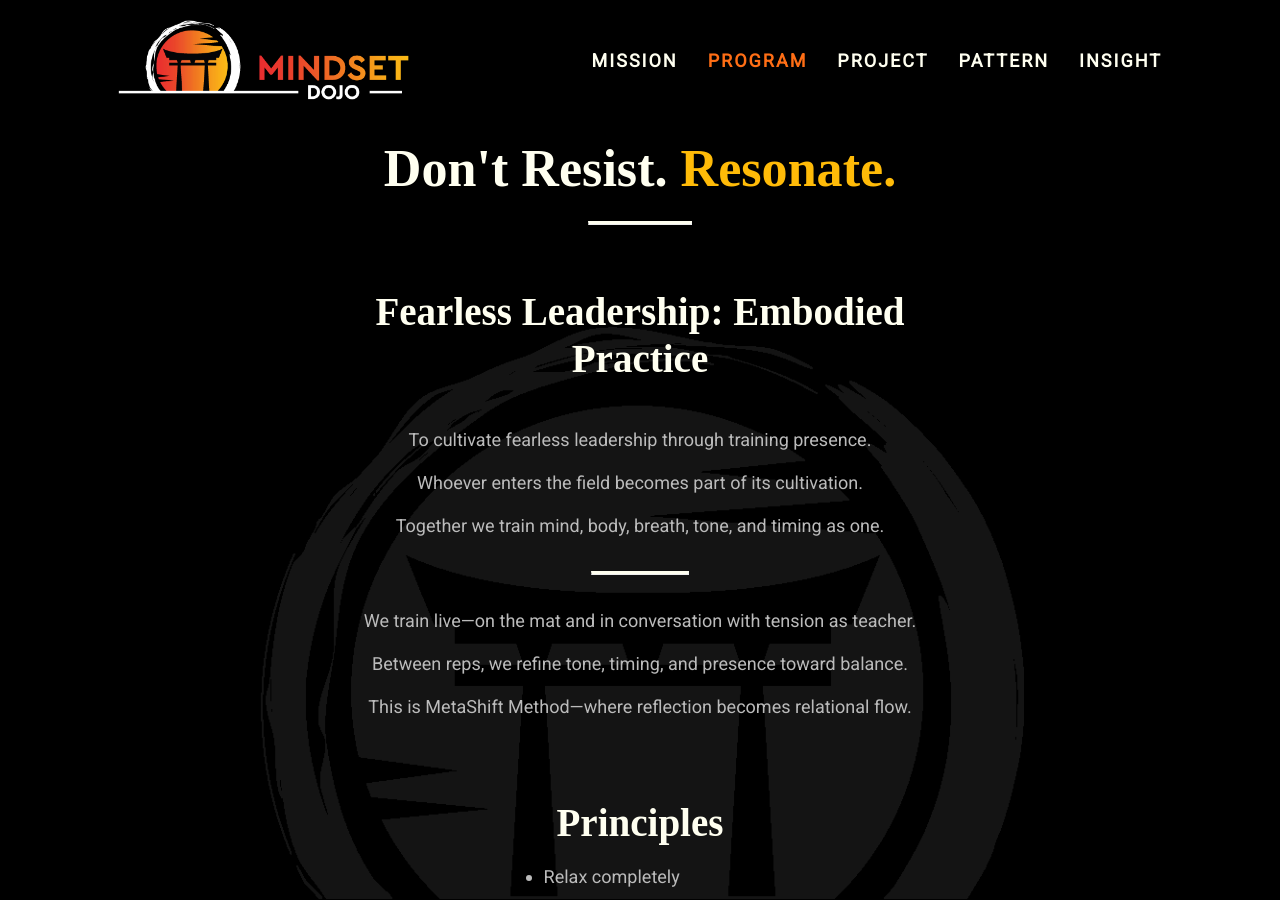
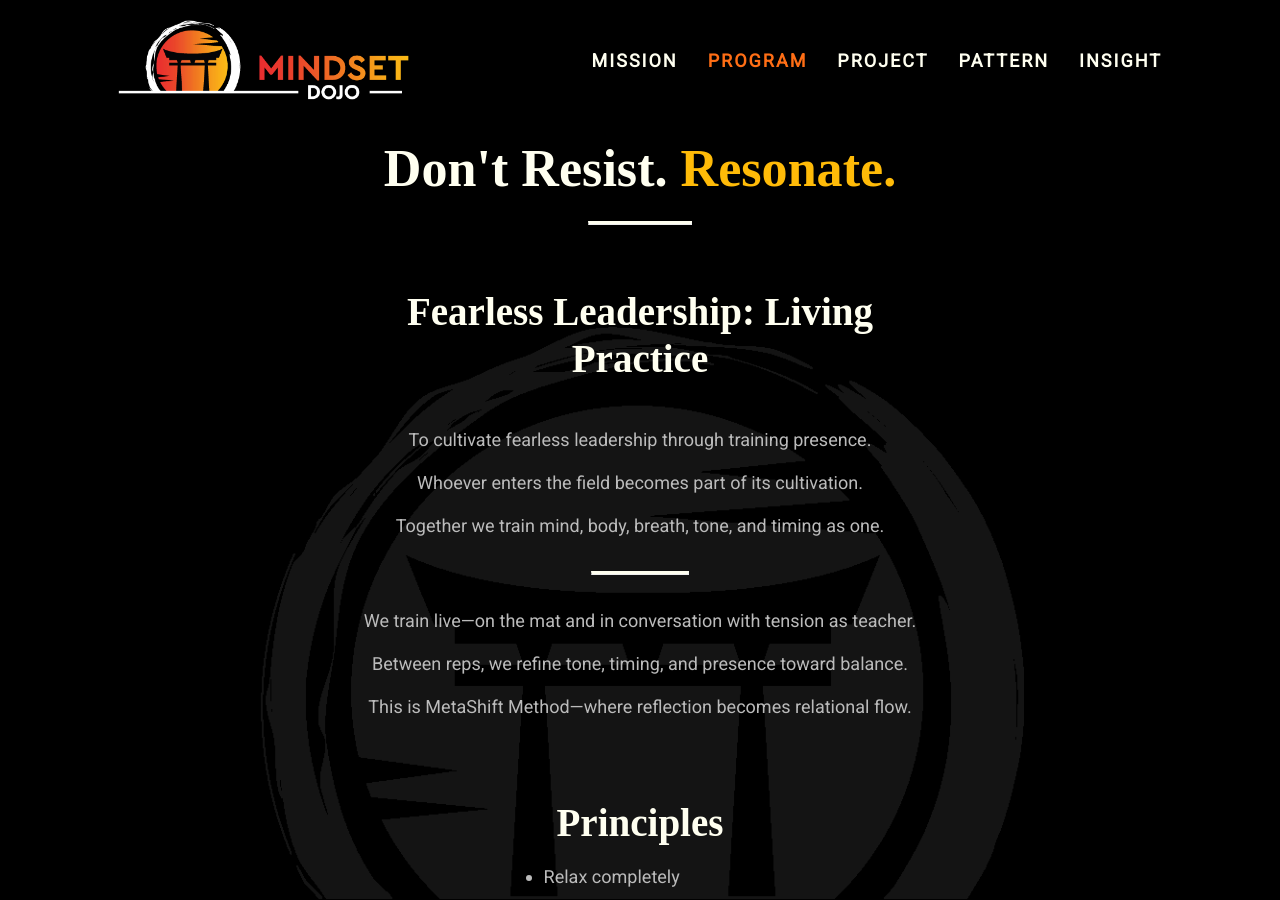
Before and after one commit to mindset-dojo/mindset-dojo.github.io, a Jekyll site: the page built from program.md, in a window 1280 px wide and 900 px high. Built offline with Jekyll 4.4.1, drawn with Linux system fonts in a browser that asks for light colours; some web fonts are replaced.

Commit message:
feat: Liven up mission bridge

```diff
--- a/_data/program.yaml
+++ b/_data/program.yaml
@@ -5,7 +5,7 @@ description: "A layered training journey: presence, nervous-system skill, and co
 sections:
   - type: mission
     data:
-      mission_rally_suffix_label: ": Embodied Practice"
+      mission_rally_suffix_label: ": Living Practice"
       mission_statement_bridge:
         - "We train live—on the mat and in conversation with tension as teacher."
         - "Between reps, we refine tone, timing, and presence toward balance."
```
